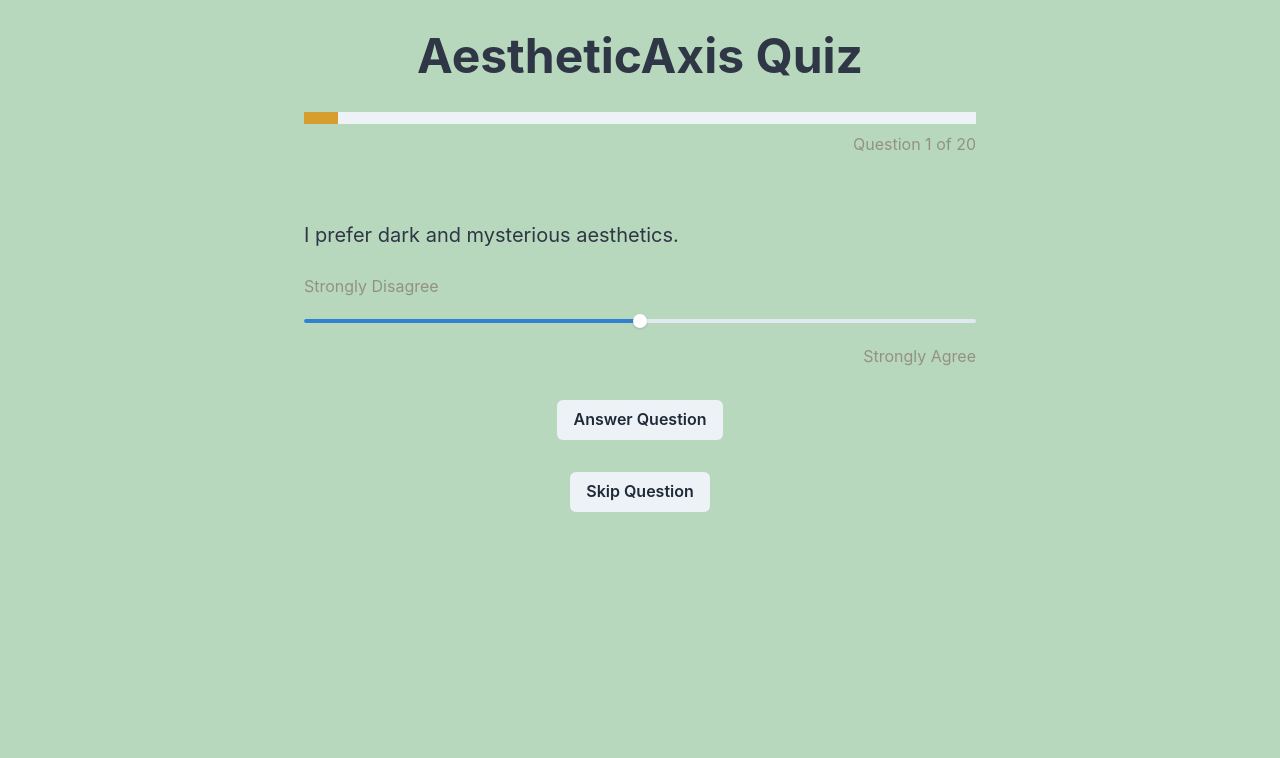
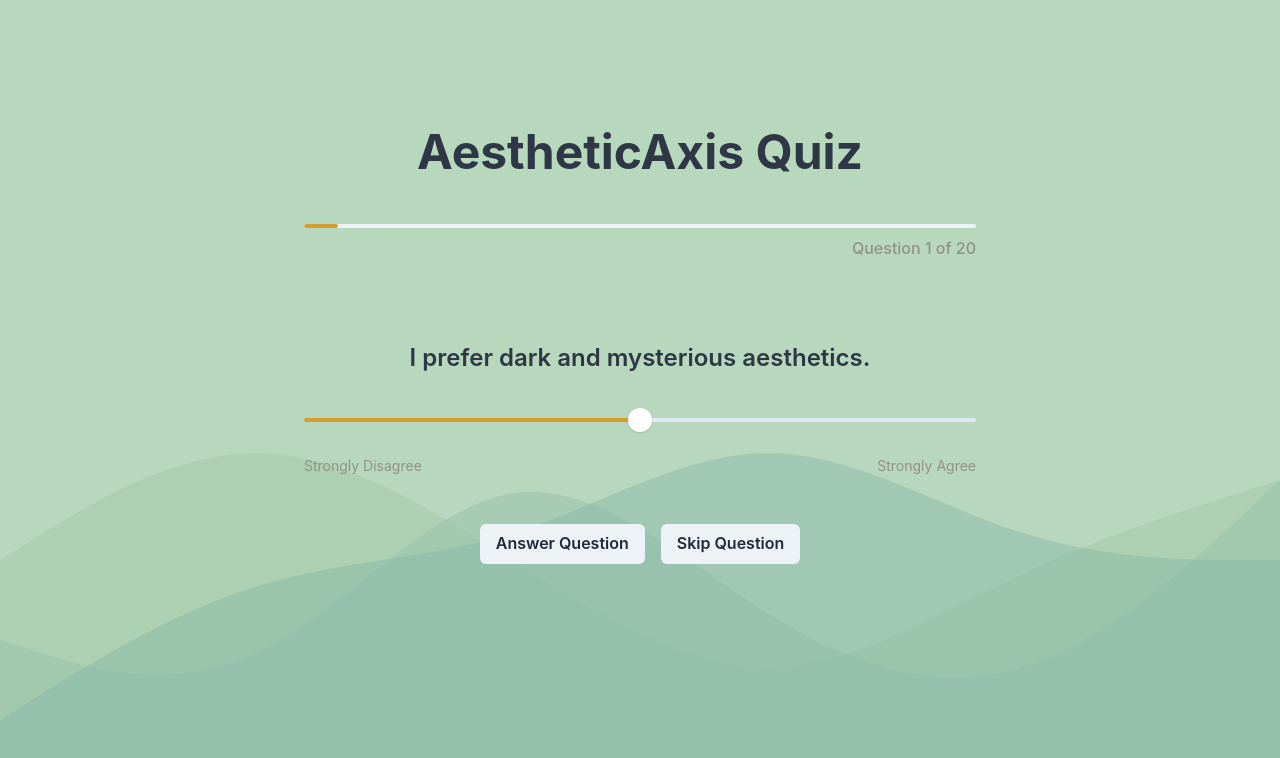
Before and after one commit to boshyxd/aesthetic-axis, a Next.js app: page /quiz in a window 1280 px wide. Shown: the top 758 px of the page. Built offline with nearby package versions, Linux system fonts and the light colour scheme.

Commit message:
Background update for quiz page + hotfixes

```diff
--- a/src/components/Hero.js
+++ b/src/components/Hero.js
@@ -5,42 +5,9 @@ import Link from 'next/link';
 
 const MotionBox = motion(Box);
 
-const LampHeader = () => (
-  <MotionBox
-    position="relative"
-    height="40"
-    overflow="hidden"
-    initial={{ opacity: 0 }}
-    animate={{ opacity: 1 }}
-    transition={{ duration: 1 }}
-  >
-    <MotionBox
-      position="absolute"
-      inset="0"
-      bgGradient="linear(to-b, green.300, transparent)"
-      initial={{ y: '-100%' }}
-      animate={{ y: 0 }}
-      transition={{ duration: 1.5, ease: 'easeOut' }}
-    />
-    <MotionBox
-      position="absolute"
-      inset="0"
-      display="flex"
-      alignItems="center"
-      justifyContent="center"
-      initial={{ scale: 0.9, opacity: 0 }}
-      animate={{ scale: 1, opacity: 1 }}
-      transition={{ delay: 0.5, duration: 1 }}
-    >
-      <Box width="32" height="32" bg="white" borderRadius="full" boxShadow="lg" />
-    </MotionBox>
-  </MotionBox>
-);
-
 export default function Hero() {
   return (
     <Box minHeight="100vh" display="flex" flexDirection="column" alignItems="center" justifyContent="center" bgGradient="linear(to-b, green.500, green.700)">
-      <LampHeader />
       <Container centerContent>
         <VStack spacing={8} zIndex={10}>
         <Box width={200} height={200} position="relative">
--- a/src/components/ProgressBar.js
+++ b/src/components/ProgressBar.js
@@ -6,8 +6,8 @@ const ProgressBar = ({ current, total }) => {
 
   return (
     <Box className="w-full max-w-2xl mx-auto mb-8">
-      <Progress value={progress} colorScheme="yellow" />
-      <Text className="text-tertiary text-right mt-2">
+      <Progress value={progress} colorScheme="yellow" height="4px" borderRadius="full" />
+      <Text className="text-tertiary text-right mt-2 font-medium">
         Question {current} of {total}
       </Text>
     </Box>
--- a/src/components/QuizQuestion.js
+++ b/src/components/QuizQuestion.js
@@ -1,21 +1,23 @@
 import React from 'react';
-import { Box, Text, VStack, Slider, SliderTrack, SliderFilledTrack, SliderThumb } from "@chakra-ui/react";
+import { Box, Text, VStack, Slider, SliderTrack, SliderFilledTrack, SliderThumb, Flex } from "@chakra-ui/react";
 
 const QuizQuestion = ({ question, onSliderChange }) => {
   return (
     <Box className="w-full max-w-2xl mx-auto">
-      <Text fontSize="xl" className="text-quaternary mb-6">
+      <Text fontSize="2xl" className="text-quaternary mb-8 font-semibold text-center">
         {question}
       </Text>
-      <VStack spacing={4} align="stretch">
-        <Text className="text-tertiary">Strongly Disagree</Text>
-        <Slider defaultValue={3} min={1} max={5} step={0.1} onChangeEnd={onSliderChange}>
+      <VStack spacing={6} align="stretch">
+        <Slider defaultValue={3} min={1} max={5} step={0.1} onChangeEnd={onSliderChange} colorScheme="yellow">
           <SliderTrack>
             <SliderFilledTrack />
           </SliderTrack>
-          <SliderThumb />
+          <SliderThumb boxSize={6} />
         </Slider>
-        <Text className="text-tertiary text-right">Strongly Agree</Text>
+        <Flex justify="space-between" className="text-sm">
+          <Text className="text-tertiary">Strongly Disagree</Text>
+          <Text className="text-tertiary">Strongly Agree</Text>
+        </Flex>
       </VStack>
     </Box>
   );
--- a/src/pages/index.js
+++ b/src/pages/index.js
@@ -9,9 +9,7 @@ export default function Home() {
       <Head>
         <title>AestheticAxis</title>
         <meta name="description" content="Find your unique aesthetic through our interactive quiz" />
-        <link rel="icon" href="/favicon.ico" />
-      </Head>
-
+        <link rel="icon" href="/images/favicon.ico" />      </Head>
       <main>
         <Hero />
       </main>
--- a/src/pages/quiz.js
+++ b/src/pages/quiz.js
@@ -1,9 +1,13 @@
 import React, { useState } from 'react';
 import { useRouter } from 'next/router';
-import { Box, Heading, VStack, Button } from "@chakra-ui/react";
+import { Box, Heading, VStack, Button, Flex, Container, Spacer } from "@chakra-ui/react";
+import { motion, AnimatePresence } from "framer-motion";
 import QuizQuestion from '../components/QuizQuestion';
 import ProgressBar from '../components/ProgressBar';
 import { quizQuestions } from '../data/quizQuestions';
+
+const MotionBox = motion(Box);
+const MotionButton = motion(Button);
 
 const Quiz = () => {
   const [currentQuestion, setCurrentQuestion] = useState(0);
@@ -37,30 +41,74 @@ const Quiz = () => {
   };
 
   return (
-    <Box className="min-h-screen bg-bg-primary p-8">
-      <VStack spacing={8}>
-        <Heading as="h1" size="2xl" className="text-quaternary">
+    <MotionBox
+      className="bg-bg-primary min-h-screen relative overflow-hidden"
+      initial={{ opacity: 0 }}
+      animate={{ opacity: 1 }}
+      transition={{ duration: 0.5 }}
+    >
+      {/* SVG Background */}
+      <Box
+        position="absolute"
+        top="0"
+        left="0"
+        right="0"
+        bottom="0"
+        zIndex="0"
+        dangerouslySetInnerHTML={{
+          __html: `
+            <svg xmlns="http://www.w3.org/2000/svg" viewBox="0 0 1440 320" preserveAspectRatio="none" style="width: 100%; height: 100%;">
+              <path fill="#a3c9a8" fill-opacity="0.5" d="M0,224L48,213.3C96,203,192,181,288,181.3C384,181,480,203,576,224C672,245,768,267,864,266.7C960,267,1056,245,1152,229.3C1248,213,1344,203,1392,197.3L1440,192L1440,320L1392,320C1344,320,1248,320,1152,320C1056,320,960,320,864,320C768,320,672,320,576,320C480,320,384,320,288,320C192,320,96,320,48,320L0,320Z"></path>
+              <path fill="#97c1a9" fill-opacity="0.5" d="M0,256L48,261.3C96,267,192,277,288,261.3C384,245,480,203,576,197.3C672,192,768,224,864,245.3C960,267,1056,277,1152,266.7C1248,256,1344,224,1392,208L1440,192L1440,320L1392,320C1344,320,1248,320,1152,320C1056,320,960,320,864,320C768,320,672,320,576,320C480,320,384,320,288,320C192,320,96,320,48,320L0,320Z"></path>
+              <path fill="#8ab9aa" fill-opacity="0.5" d="M0,288L48,277.3C96,267,192,245,288,234.7C384,224,480,224,576,213.3C672,203,768,181,864,181.3C960,181,1056,203,1152,213.3C1248,224,1344,224,1392,224L1440,224L1440,320L1392,320C1344,320,1248,320,1152,320C1056,320,960,320,864,320C768,320,672,320,576,320C480,320,384,320,288,320C192,320,96,320,48,320L0,320Z"></path>
+            </svg>
+          `,
+        }}
+      />
+
+      <Container maxW="4xl" height="50vh" display="flex" flexDirection="column" position="relative" zIndex="1">
+        <Spacer minHeight="16vh" />
+        <VStack spacing={12} align="flex">
+          <Heading as="h1" size="2xl" className="text-quaternary text-center">
             AestheticAxis Quiz
           </Heading>
           <ProgressBar current={currentQuestion + 1} total={quizQuestions.length} />
+          <AnimatePresence mode="wait">
+            <MotionBox
+              key={currentQuestion}
+              initial={{ opacity: 0, y: 20 }}
+              animate={{ opacity: 1, y: 0 }}
+              exit={{ opacity: 0, y: -20 }}
+              transition={{ duration: 0.5 }}
+            >
               <QuizQuestion
                 question={quizQuestions[currentQuestion].question}
                 onSliderChange={handleSliderChange}
               />
-        <Button
+            </MotionBox>
+          </AnimatePresence>
+          <Flex justify="center" gap={4}>
+            <MotionButton
               onClick={() => handleAnswer(sliderValue)}
               className="bg-secondary hover:bg-primary text-quaternary font-bold"
+              whileHover={{ scale: 1.05 }}
+              whileTap={{ scale: 0.95 }}
             >
               Answer Question
-        </Button>
-        <Button
+            </MotionButton>
+            <MotionButton
               onClick={() => handleAnswer(3)}
               className="bg-secondary hover:bg-primary text-quaternary font-bold"
+              whileHover={{ scale: 1.05 }}
+              whileTap={{ scale: 0.95 }}
             >
               Skip Question
-        </Button>
+            </MotionButton>
+          </Flex>
         </VStack>
-    </Box>
+        <Spacer />
+      </Container>
+    </MotionBox>
   );
 }
 
--- a/src/styles/globals.css
+++ b/src/styles/globals.css
@@ -6,3 +6,9 @@ body {
   background-color: #E6B9AE;
   color: white;
 }
+
+html, body, #__next {
+  height: 100%;
+  margin: 0;
+  padding: 0;
+}
--- a/tailwind.config.js
+++ b/tailwind.config.js
@@ -12,6 +12,9 @@ module.exports = {
         'tertiary': '#939185',
         'quaternary': '#2F3645',
       },
+      minHeight: {
+        'screen': '100vh',
+      },
     },
   },
   plugins: [],
```
Also changed, not shown: 1 other file (tests, documents, lock files or other folders). Lines whose indentation alone changed are shown as unchanged.
